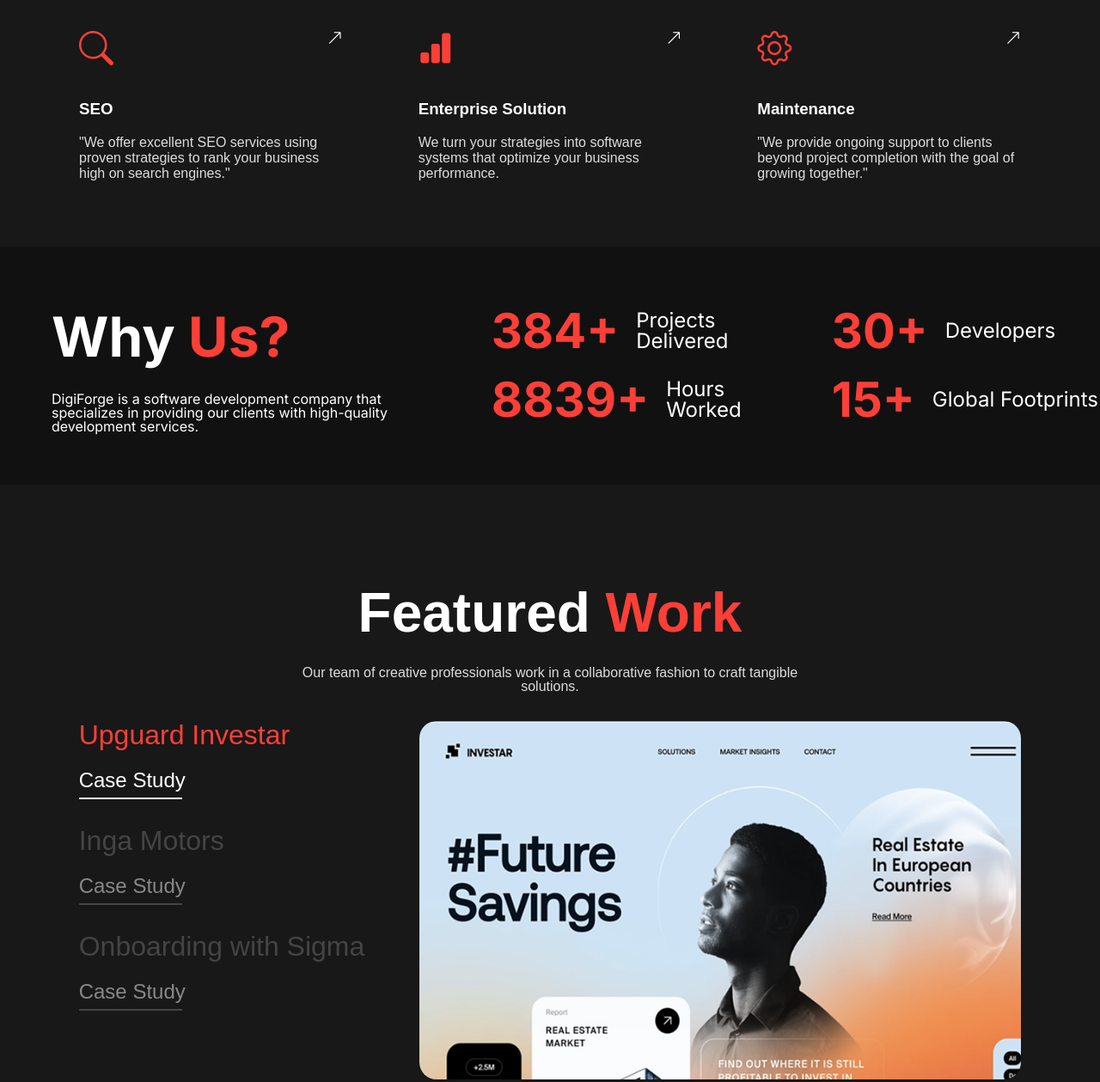
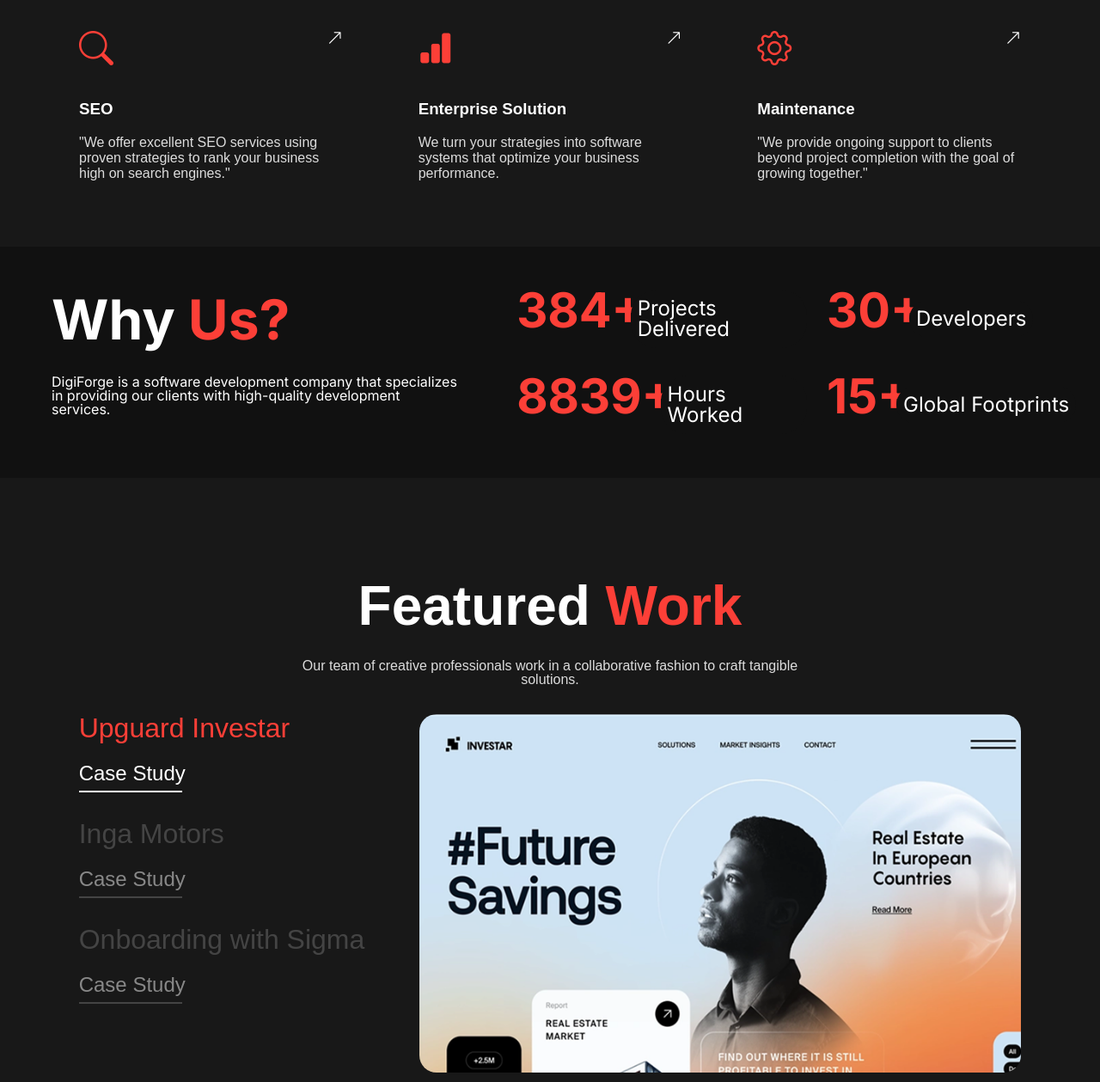
Before and after one commit to JoaoGElvas/DesafioAtena.io, a website: page index.html in a window 1280 px wide. Shown: the part 1114-2373 px from the top of the page at 86% size. Drawn offline with nearby package versions, Linux system fonts and the light colour scheme; files that its build step writes are made by us from their sources.

Commit message:
feat: better whyus section

```diff
--- a/index.html
+++ b/index.html
@@ -188,16 +188,20 @@
           <div class="whyus-right">
             <div class="whyus-stats">
               <div class="whyus-stat">
-                <span class="whyus-number">384+</span> Projects Delivered
+                <span class="whyus-number">384+</span>
+                <span class="whyus-label">Projects Delivered</span>
               </div>
               <div class="whyus-stat">
-                <span class="whyus-number">30+</span> Developers
+                <span class="whyus-number">30+</span>
+                <span class="whyus-label">Developers</span>
               </div>
               <div class="whyus-stat">
-                <span class="whyus-number">8839+</span> Hours Worked
+                <span class="whyus-number">8839+</span>
+                <span class="whyus-label">Hours Worked</span>
               </div>
               <div class="whyus-stat">
-                <span class="whyus-number">15+</span> Global Footprints
+                <span class="whyus-number">15+</span>
+                <span class="whyus-label">Global Footprints</span>
               </div>
             </div>
           </div>
--- a/scss/_ready.scss
+++ b/scss/_ready.scss
@@ -10,7 +10,7 @@
   background: $main-gray;
   border-radius: 20px;
   width: 90%;
-  max-width: 900px;
+  max-width: 1100px;
   margin: 0 auto;
   display: flex;
   align-items: center;
--- a/scss/_whyus.scss
+++ b/scss/_whyus.scss
@@ -2,7 +2,7 @@
 .whyus-section {
   width: 100%;
   background: $main-gray;
-  padding: 20px;
+  padding: 0 20px;
   display: flex;
   justify-content: center;
   align-items: center;
@@ -24,7 +24,7 @@
   justify-content: center;
   text-align: left;
   min-width: 340px;
-  margin-bottom: 40px;
+  margin-bottom: 72px;
   margin-left: 40px;
 }
 .whyus-content {
@@ -68,7 +68,7 @@
   display: grid;
   grid-template-columns: 1fr 1fr;
   grid-template-rows: 1fr 1fr;
-  gap: 32px 64px;
+  gap: 32px 23px;
 }
 .whyus-stat {
   font-family: "Inter", Arial, sans-serif;
@@ -82,10 +82,18 @@
   align-items: center;
   gap: 8px;
 }
+
+.whyus-label {
+  background: #111111;
+  padding: 10px 8px;
+  border-radius: 30px;
+}
+
 .whyus-number {
   font-family: "Inter", Arial, sans-serif;
   font-size: 56px;
   font-weight: 700;
   color: $main-red;
-  margin-right: 12px;
+  margin-right: -24px;
+  margin-bottom: 20px;
 }
```
